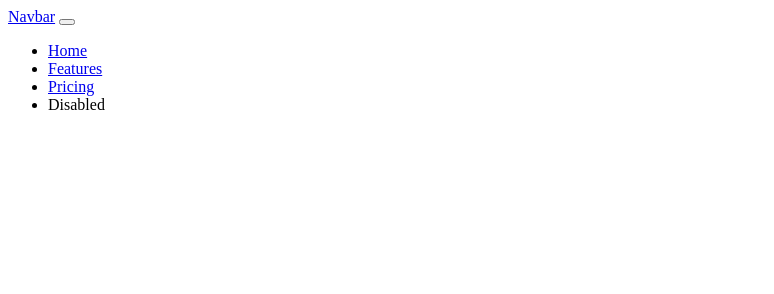
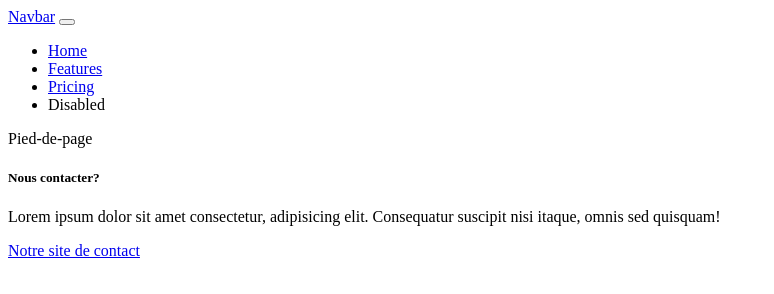
Before and after one commit to KadirDolek/KadirDolek, a plain HTML site: page index.html in a window 1280 px wide. Shown: the whole page, without its empty margins (0-774 px from the left). Drawn offline with Linux system fonts and the light colour scheme.

Commit message:
ajout de footer

```diff
--- a/index.html
+++ b/index.html
@@ -32,6 +32,17 @@
             </div>
           </nav>
     </header>
-
+    <footer>
+        <div class="card">
+            <div class="card-header">
+              Pied-de-page
+            </div>
+            <div class="card-body">
+              <h5 class="card-title">Nous contacter?</h5>
+              <p class="card-text">Lorem ipsum dolor sit amet consectetur, adipisicing elit. Consequatur suscipit nisi itaque, omnis sed quisquam!</p>
+              <a href="https://facebook.com" class="btn btn-primary">Notre site de contact</a>
+            </div>
+          </div>
+    </footer>
 </body>
 </html>
```
